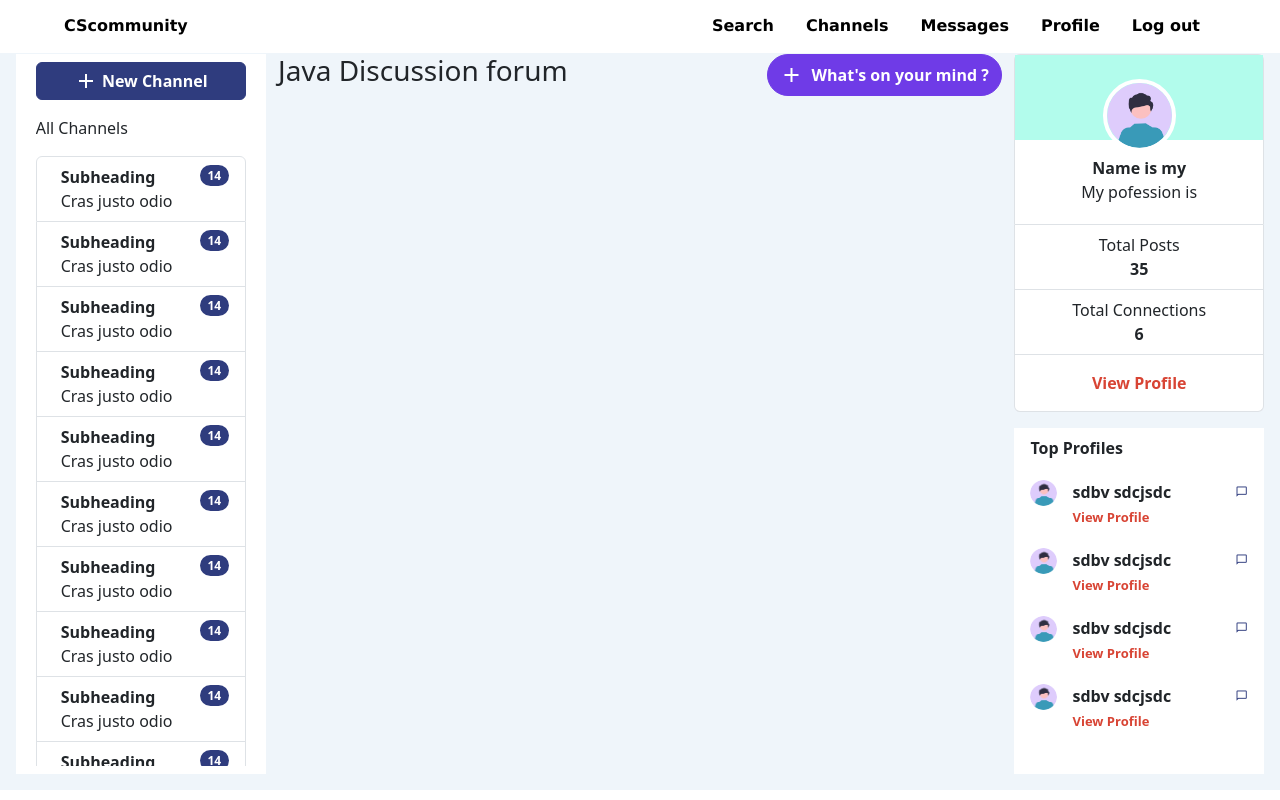
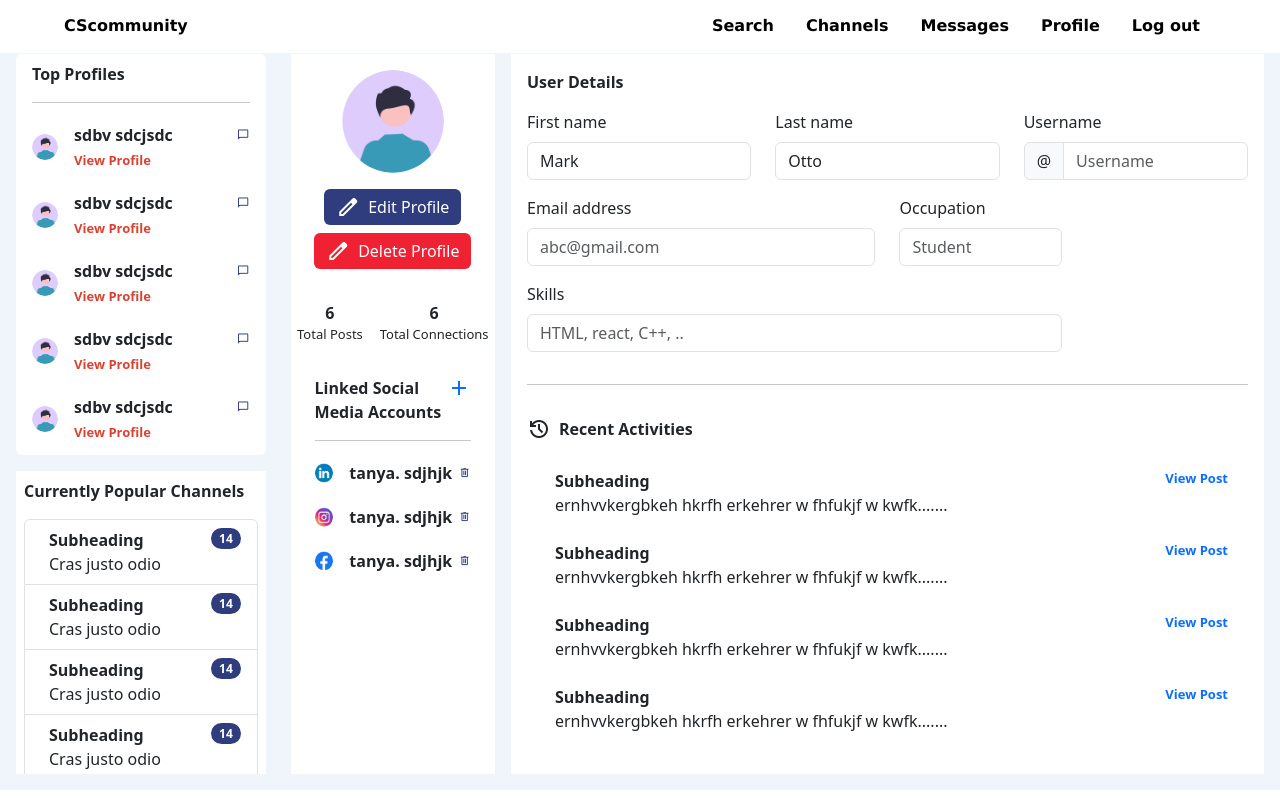
Before and after one commit to ByteBelle-21/PersonalProject, a React (Create React App) app in the folder frontend/: page / in a window 1280 px wide. Built offline with nearby package versions, Linux system fonts and the light colour scheme.

Commit message:
Added functionality to let user delete account as well as linked other social media accounts to the profile

```diff
--- a/frontend/src/App.js
+++ b/frontend/src/App.js
@@ -16,7 +16,7 @@ function App() {
           <Navlink/>
           <div className='subpages'>
             <Routes>
-                <Route path="/" element={<Channels/>}/>
+                <Route path="/" element={<Profile/>}/>
             </Routes>
           </div>
 
--- a/frontend/src/profile.css
+++ b/frontend/src/profile.css
@@ -44,8 +44,6 @@
 .large-block{
     height: 100%;
     width: 78%;
-    background-color: white;
-    padding: 1vh;
     display: flex;
     flex-direction: row;
 }
@@ -56,6 +54,7 @@
     display: flex;
     flex-direction: column;
     align-items: center;
+    background-color: white;
 
 }
 
@@ -77,6 +76,24 @@
     border: #2F3C7E;
 }
 
+.delete-profile-btn{
+    margin-top: 1vh;
+    display: flex;
+    background-color: #f02132;
+    border:  #f02132;
+}
+
+
+.delete-profile-btn:hover, .delete-modal-btn:hover{
+    transform: scale(1.1);
+    background-color: #f02132;
+    border:  #f02132;
+}
+
+.delete-modal-btn{
+    background-color: #f02132;
+    border:  #f02132;
+}
 
 .profile-details-block{
     flex-grow: 1;
@@ -84,6 +101,8 @@
     padding: 2vh;
     display: flex;
     flex-direction: column;
+    background-color: white;
+    margin-left: 2vh;
 }
 
 .recent-activities-block{
@@ -118,3 +137,17 @@
      font-size: small;
      font-weight: bold;
 }
+
+.social-media-details{
+    display: flex;
+    flex-direction: column;
+    width: 100%;
+}
+
+.actual-social-media-details{
+    width: 100%;
+    display: flex;
+    flex-direction: column;
+    margin-top: 2vh;
+    padding: 1vh;
+}
--- a/frontend/src/profile.js
+++ b/frontend/src/profile.js
@@ -14,6 +14,25 @@ import Row from 'react-bootstrap/Row';
 
 
 function Profile(){
+
+    const[showDeleteProfileModal, setShowDeleteProfileModal] = useState(false);
+    const openDeleteProfileModal = ()=>{
+        setShowDeleteProfileModal(true);
+    }
+
+    const closeDeleteProfileModal = ()=>{
+        setShowDeleteProfileModal(false);
+    }
+
+    const[showAddMediaModal, setShowAddMediaModal] = useState(false);
+    const openAddMediaModal = ()=>{
+        setShowAddMediaModal(true);
+    }
+
+    const closeAddMediaModal = ()=>{
+        setShowAddMediaModal(false);
+    }
+
     return(
         <div className="profile">
             <div className='profile-left-block'>
@@ -179,17 +198,156 @@ function Profile(){
                     <span class="material-symbols-outlined " style={{marginRight:'1vh'}}> edit </span>
                         Edit Profile
                     </Button>
-                    <br></br>
+                    <Button className="delete-profile-btn" onClick={openDeleteProfileModal}>
+                        <span class="material-symbols-outlined " style={{marginRight:'1vh'}}> edit </span>
+                        Delete Profile
+                    </Button>
+                    <Modal
+                        size="md"
+                        show={showDeleteProfileModal}
+                        onHide={closeDeleteProfileModal}
+                        centered>
+                        <Modal.Body>
+                            <p className='mfont create-channel-title' >
+                                <span
+                                    class="material-symbols-outlined"
+                                    style={{fontSize:'1.5vw',
+                                            marginRight:'0.5vh',
+                                            color:'red'}}>
+                                    error
+                                </span>
+                                Delete Your Profile ?
+                            </p>
+                            <p>Remeber, This action <span style={{color:'red', fontWeight:'bold'}}> CANNOT </span>
+                                be undone. You will loose your data, posts,connections, everything !</p>
+                        </Modal.Body>
+                        <Modal.Footer style={{border:'none', backgroundColor:'#f0f5fa'}}>
+                            <Button className='cancle-channel-btn' onClick={closeDeleteProfileModal}>
+                                Cancle
+                            </Button>
+                            <Button className='delete-modal-btn' onClick={closeDeleteProfileModal}>
+                                Delete
+                            </Button>
+                        </Modal.Footer>
+                    </Modal>
+                    <div className='social-media-details'>
                         <Stack direction='horizontal' gap={1} style={{marginTop:'4vh'}}>
                             <Stack direction='vertical' style={{alignItems:'center'}}>
                                 <span style={{fontWeight:'bold'}}>6</span>
-                            <span>Total Posts</span>
+                                <span style={{fontSize:'small'}}>Total Posts</span>
                             </Stack>
                             <Stack direction='vertical' style={{alignItems:'center'}}>
                                 <span style={{fontWeight:'bold'}}>6</span>
-                            <span>Total Connections</span>
+                                <span style={{fontSize:'small'}}>Total Connections</span>
                             </Stack>
                         </Stack>
+                        <div className='actual-social-media-details'>
+                            <ListGroup as="ol" className='profile-suggestions-list'>
+                                <ListGroup.Item className='suggestion-item' as="li">
+                                    <div className="fw-bold" style={{display:'flex', justifyContent:'space-between'}}>
+                                        Linked Social Media Accounts
+                                        <Link onClick={openAddMediaModal}>
+                                            <span class="material-symbols-outlined">add</span>
+                                        </Link>
+                                    </div>
+                                    <hr style={{marginBottom:'0'}}></hr>
+                                </ListGroup.Item>
+                                <Modal
+                                    size="md"
+                                    show={showAddMediaModal}
+                                    onHide={closeAddMediaModal}
+                                    centered>
+                                    <Modal.Body>
+                                        <p className='mfont create-channel-title' >
+                                            <span
+                                                class="material-symbols-outlined"
+                                                style={{fontSize:'1.5vw',
+                                                        marginRight:'1vh',
+                                                        color:'#2F3C7E'
+                                                }}>
+                                                person_add
+                                            </span>
+                                            Link New Social Media Account
+                                        </p>
+                                        <p>Remeber, You can link upto 4 social media accounts.</p>
+                                        <Form.Label htmlFor="inputPassword5">Choose Media Type</Form.Label>
+                                        <Form.Select aria-label="Default select example"  className="mb-3">
+                                            <option>Select media</option>
+                                            <option value="1">Instagram</option>
+                                            <option value="2">Facebook</option>
+                                            <option value="3">LinkedIn</option>
+                                            <option value="3">GitHub</option>
+                                            <option value="3">SnapChat</option>
+                                            <option value="3">Twitter</option>
+                                            <option value="3">Youtube</option>
+                                        </Form.Select>
+                                        <Form.Label htmlFor="basic-url">Add URL to your Account</Form.Label>
+                                        <InputGroup className="mb-3">
+                                            <InputGroup.Text id="basic-addon3">
+                                            https:
+                                            </InputGroup.Text>
+                                            <Form.Control id="basic-url" aria-describedby="basic-addon3" />
+                                        </InputGroup>
+                                    </Modal.Body>
+                                    <Modal.Footer style={{border:'none', backgroundColor:'#f0f5fa'}}>
+                                        <Button className='cancle-channel-btn' onClick={closeAddMediaModal}>
+                                            Cancle
+                                        </Button>
+                                        <Button className='edit-profile-btn' onClick={closeAddMediaModal}>
+                                            Link Account
+                                        </Button>
+                                    </Modal.Footer>
+                                </Modal>
+                                <ListGroup.Item
+                                    as="li"
+                                    className="d-flex justify-content-between align-items-start suggestion-item">
+                                    <div className="image-container">
+                                        <Image
+                                            src="linkedin.png"
+                                            className="top-user-img"
+                                            roundedCircle
+                                        />
+                                    </div>
+                                    <div className="ms-2 me-auto">
+                                        <div className="fw-bold">tanya. sdjhjk</div>
+                                    </div>
+                                    <Link><span class="material-symbols-outlined message-link" style={{fontSize:'1vw'}}>delete</span></Link>
+                                </ListGroup.Item>
+                                <ListGroup.Item
+                                    as="li"
+                                    className="d-flex justify-content-between align-items-start suggestion-item">
+                                    <div className="image-container">
+                                        <Image
+                                            src="instagram.png"
+                                            className="top-user-img"
+                                            roundedCircle
+                                        />
+                                    </div>
+                                    <div className="ms-2 me-auto">
+                                        <div className="fw-bold">tanya. sdjhjk</div>
+                                    </div>
+                                    <Link><span class="material-symbols-outlined message-link" style={{fontSize:'1vw'}}>delete</span></Link>
+                                </ListGroup.Item>
+                                <ListGroup.Item
+                                    as="li"
+                                    className="d-flex justify-content-between align-items-start suggestion-item">
+                                    <div className="image-container">
+                                        <Image
+                                            src="facebook.png"
+                                            className="top-user-img"
+                                            roundedCircle
+                                        />
+                                    </div>
+                                    <div className="ms-2 me-auto">
+                                        <div className="fw-bold">tanya. sdjhjk</div>
+                                    </div>
+                                    <Link><span class="material-symbols-outlined message-link" style={{fontSize:'1vw'}}>delete</span></Link>
+                                </ListGroup.Item>
+                            </ListGroup>
+                        </div>
+                    </div>
+
+
                 </div>
                 <div className='profile-details-block'>
                     <div className='user-text-details'>
@@ -280,78 +438,6 @@ function Profile(){
                                     </ListGroup.Item>
                                     <ListGroup.Item
                                         as="li"
-                                        className="d-flex justify-content-between align-items-start  history-item">
-                                        <div className="ms-2 me-auto">
-                                        <div className="fw-bold">Subheading</div>
-                                        ernhvvkergbkeh hkrfh erkehrer w fhfukjf w kwfk.......
-                                        </div>
-                                        <Link className='view-post-link'>View Post</Link>
-                                    </ListGroup.Item>
-                                    <ListGroup.Item
-                                        as="li"
-                                        className="d-flex justify-content-between align-items-start channel-item  history-item">
-                                        <div className="ms-2 me-auto">
-                                        <div className="fw-bold">Subheading</div>
-                                            ernhvvkergbkeh hkrfh erkehrer w fhfukjf w kwfk.......
-                                        </div>
-                                        <Link className='view-post-link'>View Post</Link>
-                                    </ListGroup.Item>
-                                    <ListGroup.Item
-                                        as="li"
-                                        className="d-flex justify-content-between align-items-start channel-item history-item">
-                                        <div className="ms-2 me-auto">
-                                        <div className="fw-bold">Subheading</div>
-                                        ernhvvkergbkeh hkrfh erkehrer w fhfukjf w kwfk.......
-                                        </div>
-                                        <Link className='view-post-link'>View Post</Link>
-                                    </ListGroup.Item>
-                                    <ListGroup.Item
-                                        as="li"
-                                        className="d-flex justify-content-between align-items-start channel-item history-item">
-                                        <div className="ms-2 me-auto">
-                                        <div className="fw-bold">Subheading</div>
-                                        ernhvvkergbkeh hkrfh erkehrer w fhfukjf w kwfk.......
-                                        </div>
-                                        <Link className='view-post-link'>View Post</Link>
-                                    </ListGroup.Item>
-                                    <ListGroup.Item
-                                        as="li"
-                                        className="d-flex justify-content-between align-items-start channel-item history-item">
-                                        <div className="ms-2 me-auto">
-                                        <div className="fw-bold">Subheading</div>
-                                        ernhvvkergbkeh hkrfh erkehrer w fhfukjf w kwfk.......
-                                        </div>
-                                        <Link className='view-post-link'>View Post</Link>
-                                    </ListGroup.Item>
-                                    <ListGroup.Item
-                                        as="li"
-                                        className="d-flex justify-content-between align-items-start channel-item history-item">
-                                        <div className="ms-2 me-auto">
-                                        <div className="fw-bold">Subheading</div>
-                                        ernhvvkergbkeh hkrfh erkehrer w fhfukjf w kwfk.......
-                                        </div>
-                                        <Link className='view-post-link'>View Post</Link>
-                                    </ListGroup.Item>
-                                    <ListGroup.Item
-                                        as="li"
-                                        className="d-flex justify-content-between align-items-start channel-item history-item">
-                                        <div className="ms-2 me-auto">
-                                        <div className="fw-bold">Subheading</div>
-                                        ernhvvkergbkeh hkrfh erkehrer w fhfukjf w kwfk.......
-                                        </div>
-                                        <Link className='view-post-link'>View Post</Link>
-                                    </ListGroup.Item>
-                                    <ListGroup.Item
-                                        as="li"
-                                        className="d-flex justify-content-between align-items-start channel-item history-item">
-                                        <div className="ms-2 me-auto">
-                                        <div className="fw-bold">Subheading</div>
-                                        ernhvvkergbkeh hkrfh erkehrer w fhfukjf w kwfk.......
-                                        </div>
-                                        <Link className='view-post-link'>View Post</Link>
-                                    </ListGroup.Item>
-                                    <ListGroup.Item
-                                        as="li"
                                         className="d-flex justify-content-between align-items-start channel-item history-item">
                                         <div className="ms-2 me-auto">
                                         <div className="fw-bold">Subheading</div>
@@ -388,6 +474,7 @@ function Profile(){
                                     </ListGroup.Item>
 
 
+
                                 </ListGroup>
                             </div>
                         </div>
```
Lines whose indentation alone changed are shown as unchanged.
